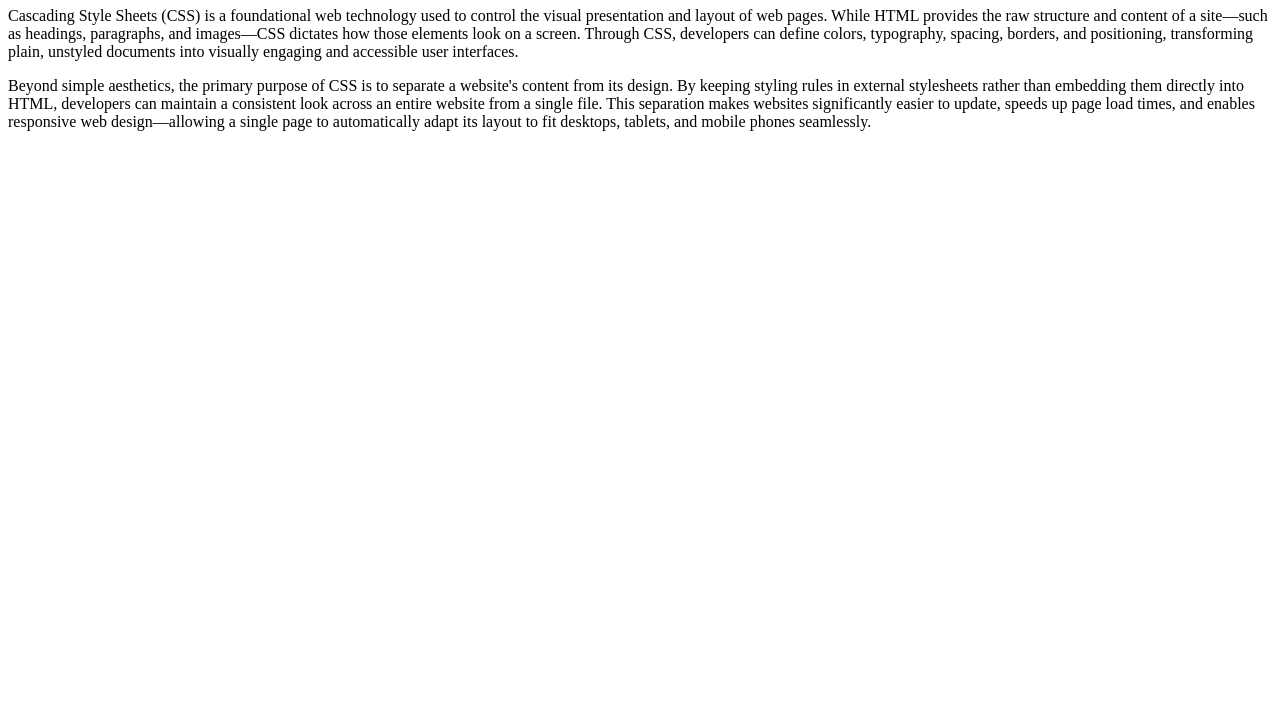
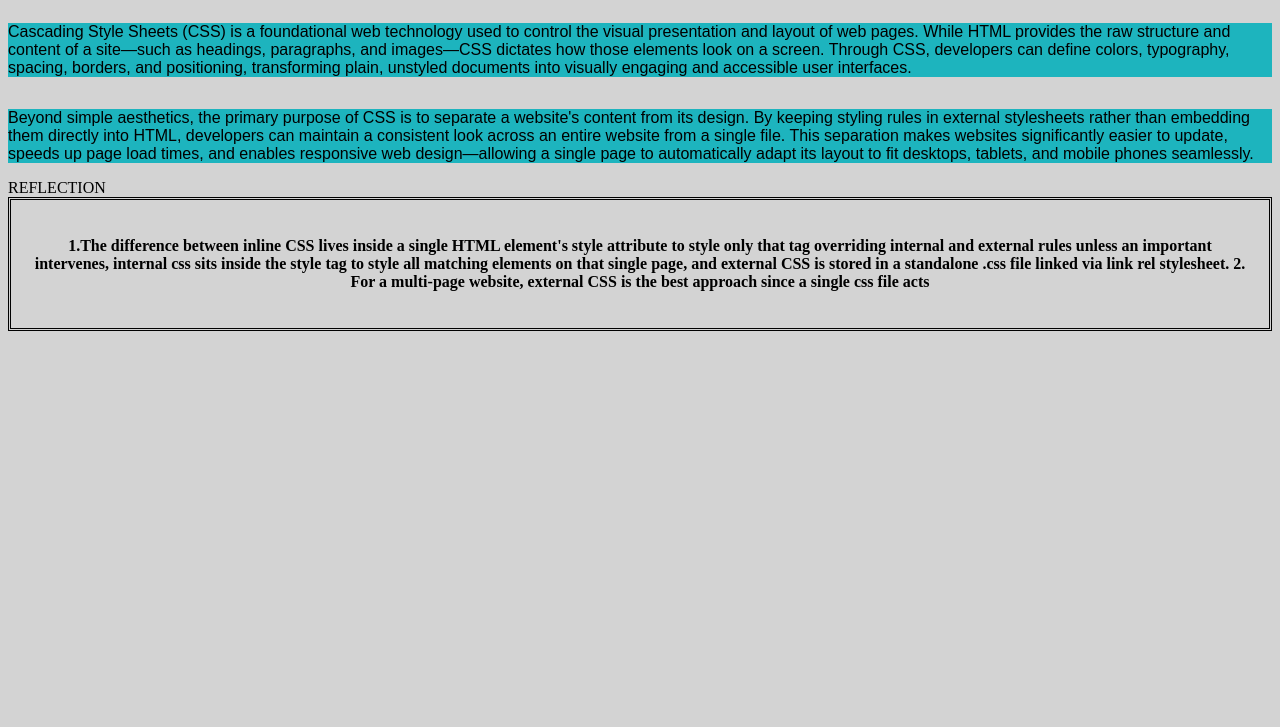
Before and after one commit to jerejanalmazan-del/WebTech, a plain HTML site: page css-lab/lab1.html in a window 1280 px wide. Shown: the part 73-800 px from the top of the page. Drawn offline with Linux system fonts and the light colour scheme.

Commit message:
added more css

```diff
--- a/css-lab/lab.html
+++ b/css-lab/lab1.html
@@ -2,14 +2,16 @@
 <html lang="en">
 
 <head>
+    <link rel="stylesheet" href="style.css">
     <meta charset="UTF-8">
     <meta name="viewport" content="width=device-width, initial-scale=1.0">
     <title>Document</title>
 </head>
 
-<body>
+<body class="page">
     <h1 class="head">My first CSS page</h1>
-    <p class="first">Cascading Style Sheets (CSS) is a foundational web technology used to control the visual presentation and layout
+    <p class="first">Cascading Style Sheets (CSS) is a foundational web technology used to control the visual
+        presentation and layout
         of web pages. While HTML provides the raw structure and content of a site—such as headings, paragraphs, and
         images—CSS dictates how those elements look on a screen. Through CSS, developers can define colors, typography,
         spacing, borders, and positioning, transforming plain, unstyled documents into visually engaging and accessible
@@ -17,15 +19,31 @@
     </p>
 
 
-    <p class="second"> Beyond simple aesthetics, the primary purpose of CSS is to separate a website's content from its design. By
+    <p class="second"> Beyond simple aesthetics, the primary purpose of CSS is to separate a website's content from its
+        design. By
         keeping styling rules in external stylesheets rather than embedding them directly into HTML, developers can
         maintain a consistent look across an entire website from a single file. This separation makes websites
         significantly easier to update, speeds up page load times, and enables responsive web design—allowing a single
         page to automatically adapt its layout to fit desktops, tablets, and mobile phones seamlessly.
     </p>
+    <table>
+        <tr id="requi">REFLECTION
+            <th class="requ">
+                <p>
+                    1.The difference between inline CSS lives inside a single HTML element's style
+                    attribute to style only that tag overriding internal and external rules unless an
+                    important intervenes, internal css sits inside the style tag to style all matching
+                    elements on that single page, and external CSS is stored in a standalone .css file
+                    linked via link rel stylesheet.
+
+                    2. For a multi-page website, external CSS is the best approach since a single css file acts
 
 
+                </p>
 
+
+</th>
+</tr>
+</table>
 </body>
-
 </html>
--- a/css-lab/style.css
+++ b/css-lab/style.css
@@ -1,7 +1,37 @@
-.first{
-    inline-size: 10px;
+.page {
+    background-color: lightgray;
 }
 
-.head{
+.first {
+    display: inline-block;
+    background-color: rgb(29, 180, 190);
+    font-family: Arial;
+    font-size: 16px;
+}
+
+.second {
+    display: inline-block;
+    background-color: rgb(29, 180, 190);
+    font-family: Arial;
+    font-size: 16px;
+}
+
+.head {
     color: darkblue;
 }
+
+.requi {
+    display: inline-block;
+    background-color: aquamarine;
+    font-family: 'Franklin Gothic Medium', 'Arial Narrow', Arial, sans-serif;
+}
+
+table {
+    display: flex;
+    justify-content: center;
+    align-items: center;
+    border: 3px Double rgb(0, 0, 0);
+    padding: 20px;
+    border-collapse: collapse;
+
+}
```
